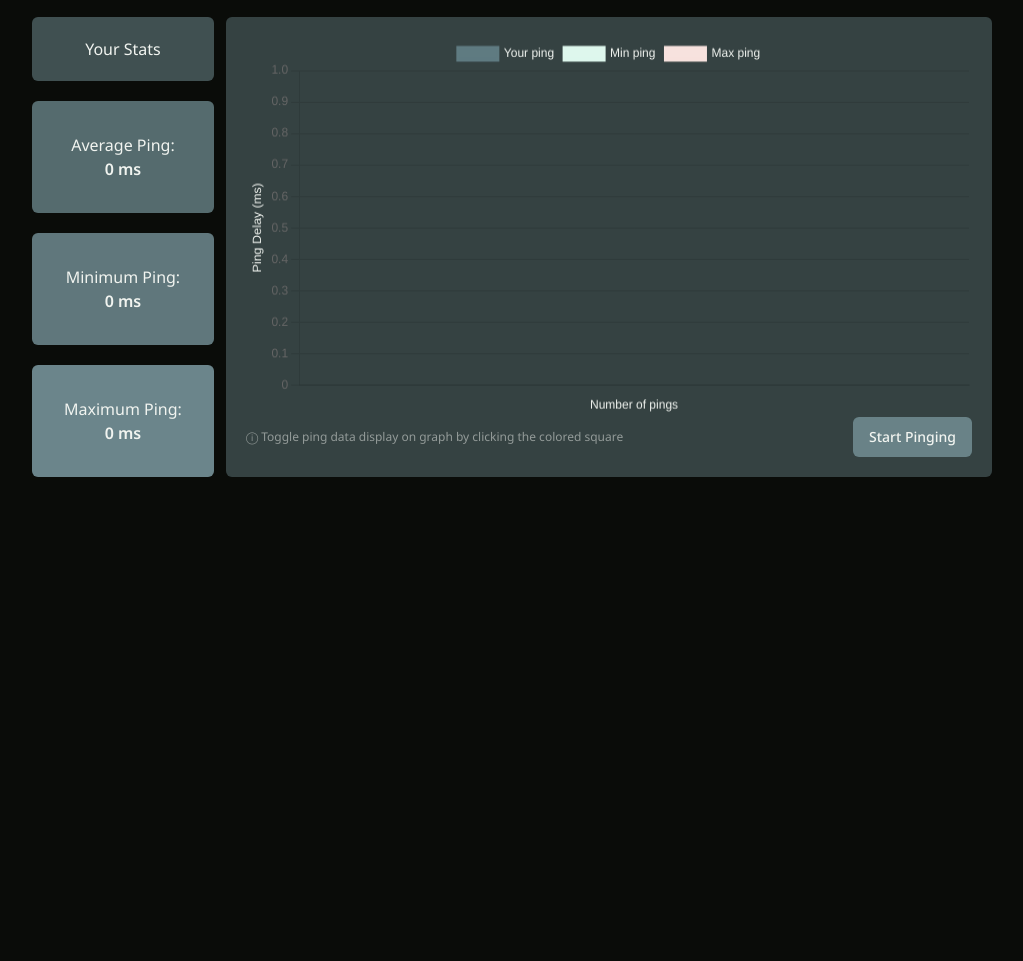
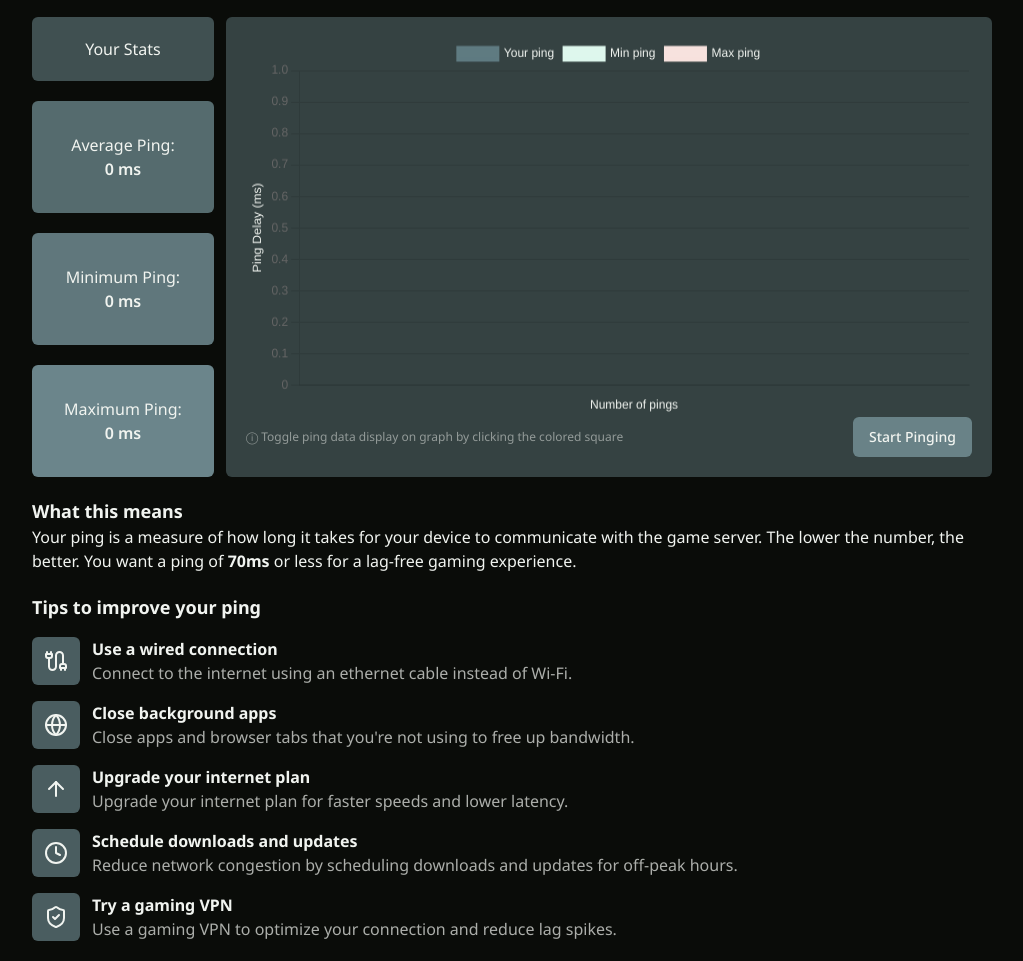
Before and after one commit to dot-tsu/laggy-or-not, an Astro site: page / in a window 1280 px wide. Shown: the part 87-1048 px from the top of the page, without its empty margins (128-1151 px from the left). Before the commit the page ends 800 px from the top, so only its background shows below. Built offline with nearby package versions, Linux system fonts and the light colour scheme; Astro itself is replaced by a stand-in of ours.

Commit message:
Add info section

```diff
--- /dev/null
+++ b/src/components/icons/wired.astro
@@ -0,0 +1,19 @@
+<svg
+  xmlns="http://www.w3.org/2000/svg"
+  width="24"
+  height="24"
+  viewBox="0 0 24 24"
+  fill="none"
+  stroke="currentColor"
+  stroke-width="2"
+  stroke-linecap="round"
+  stroke-linejoin="round"
+  class="lucide lucide-cable">
+  <path d="M4 9a2 2 0 0 1-2-2V5h6v2a2 2 0 0 1-2 2Z"></path>
+  <path d="M3 5V3"></path>
+  <path d="M7 5V3"></path>
+  <path d="M19 15V6.5a3.5 3.5 0 0 0-7 0v11a3.5 3.5 0 0 1-7 0V9"></path>
+  <path d="M17 21v-2"></path>
+  <path d="M21 21v-2"></path>
+  <path d="M22 19h-6v-2a2 2 0 0 1 2-2h2a2 2 0 0 1 2 2Z"></path>
+</svg>
--- /dev/null
+++ b/src/components/ui/tip.astro
@@ -0,0 +1,13 @@
+---
+const { title, text } = Astro.props;
+---
+
+<div class="flex items-center">
+  <div class="bg-accent/60 p-3 rounded-md w-fit mt-4 mr-3">
+    <slot />
+  </div>
+  <div class="mt-4">
+    <h3 class="font-bold">{title}</h3>
+    <p class="text-content/70">{text}</p>
+  </div>
+</div>
--- a/src/pages/index.astro
+++ b/src/pages/index.astro
@@ -2,12 +2,14 @@
 import Layout from "../layouts/Layout.astro";
 import Ping from "@/sections/Ping.astro";
 import Header from "@/sections/Header.astro";
+import Info from "@/sections/Info.astro";
 ---
 
 <Layout>
   <Header />
-  <main class="flex justify-center items-center">
+  <main class="flex flex-col justify-center items-center">
     <Ping />
+    <Info />
   </main>
 </Layout>
 
--- /dev/null
+++ b/src/sections/Info.astro
@@ -0,0 +1,44 @@
+---
+import Wired from "@/components/icons/wired.astro";
+import Tip from "@/components/ui/tip.astro";
+import { Globe, ArrowUp, Clock, ShieldCheck } from "lucide-react";
+---
+
+<section class="w-[95%] lg:w-3/4 max-w-[60rem] py-5">
+  <article class="mb-5">
+    <h2 class="text-lg font-bold">What this means</h2>
+    <p>
+      Your ping is a measure of how long it takes for your device to communicate
+      with the game server. The lower the number, the better. You want a ping of
+      <strong>70ms</strong> or less for a lag-free gaming experience.
+    </p>
+  </article>
+  <article>
+    <h2 class="text-lg font-bold">Tips to improve your ping</h2>
+    <Tip
+      title="Use a wired connection"
+      text="Connect to the internet using an ethernet cable instead of Wi-Fi.">
+      <Wired />
+    </Tip>
+    <Tip
+      title="Close background apps"
+      text="Close apps and browser tabs that you're not using to free up bandwidth.">
+      <Globe />
+    </Tip>
+    <Tip
+      title="Upgrade your internet plan"
+      text="Upgrade your internet plan for faster speeds and lower latency.">
+      <ArrowUp />
+    </Tip>
+    <Tip
+      title="Schedule downloads and updates"
+      text="Reduce network congestion by scheduling downloads and updates for off-peak hours.">
+      <Clock />
+    </Tip>
+    <Tip
+      title="Try a gaming VPN"
+      text="Use a gaming VPN to optimize your connection and reduce lag spikes.">
+      <ShieldCheck />
+    </Tip>
+  </article>
+</section>
```
